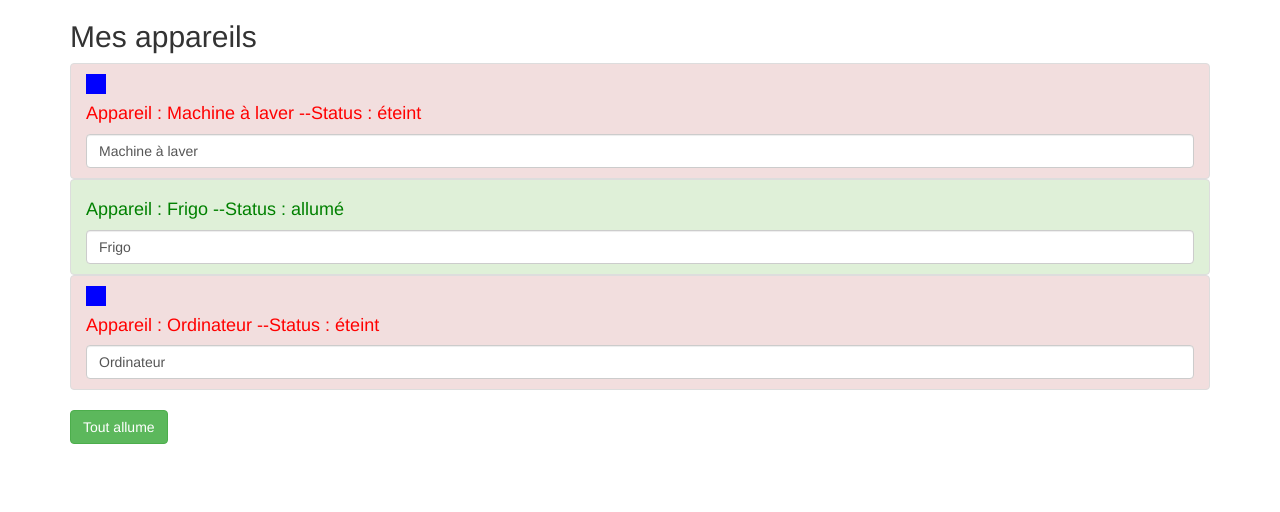
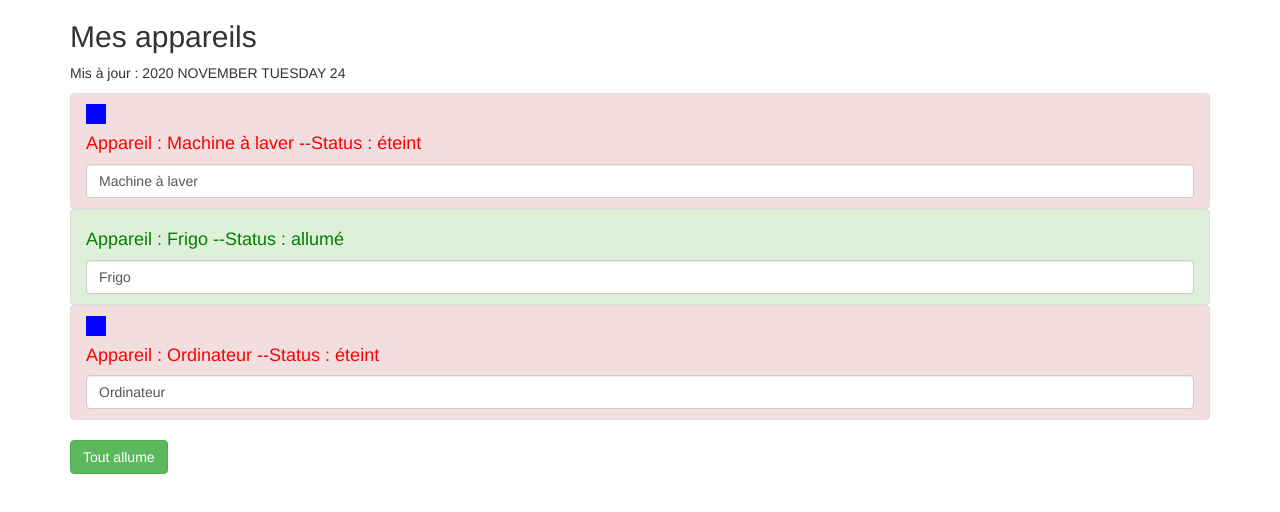
Before and after one commit to GitPersSiham/app-angular, an Angular app: page / in a window 1280 px wide. Shown: the top 512 px of the page. Built offline with nearby package versions, Linux system fonts and the light colour scheme.

Commit message:
intégration du pipe et async

```diff
--- a/src/app/app.component.html
+++ b/src/app/app.component.html
@@ -2,6 +2,7 @@
   <div class="row">
     <div class="col-xs-12">
       <h2>Mes appareils</h2>
+      <p>Mis à jour : {{ lastUpdate | async | date : 'y MMMM EEEE d' | uppercase }}</p>
       <ul class="list-group">
         <app-appareil  *ngFor="let appareil of appareils"
         [appareilName]="appareil.name"
--- a/src/app/app.component.ts
+++ b/src/app/app.component.ts
@@ -7,6 +7,14 @@
 })
 export class AppComponent {
   isAuth = false;
+  lastUpdate = new Promise((resolve, reject) => {
+    const date = new Date();
+    setTimeout(
+      () => {
+        resolve(date);
+      }, 2000
+    );
+  });
   appareils = [
     {
       name: 'Machine à laver',
```
